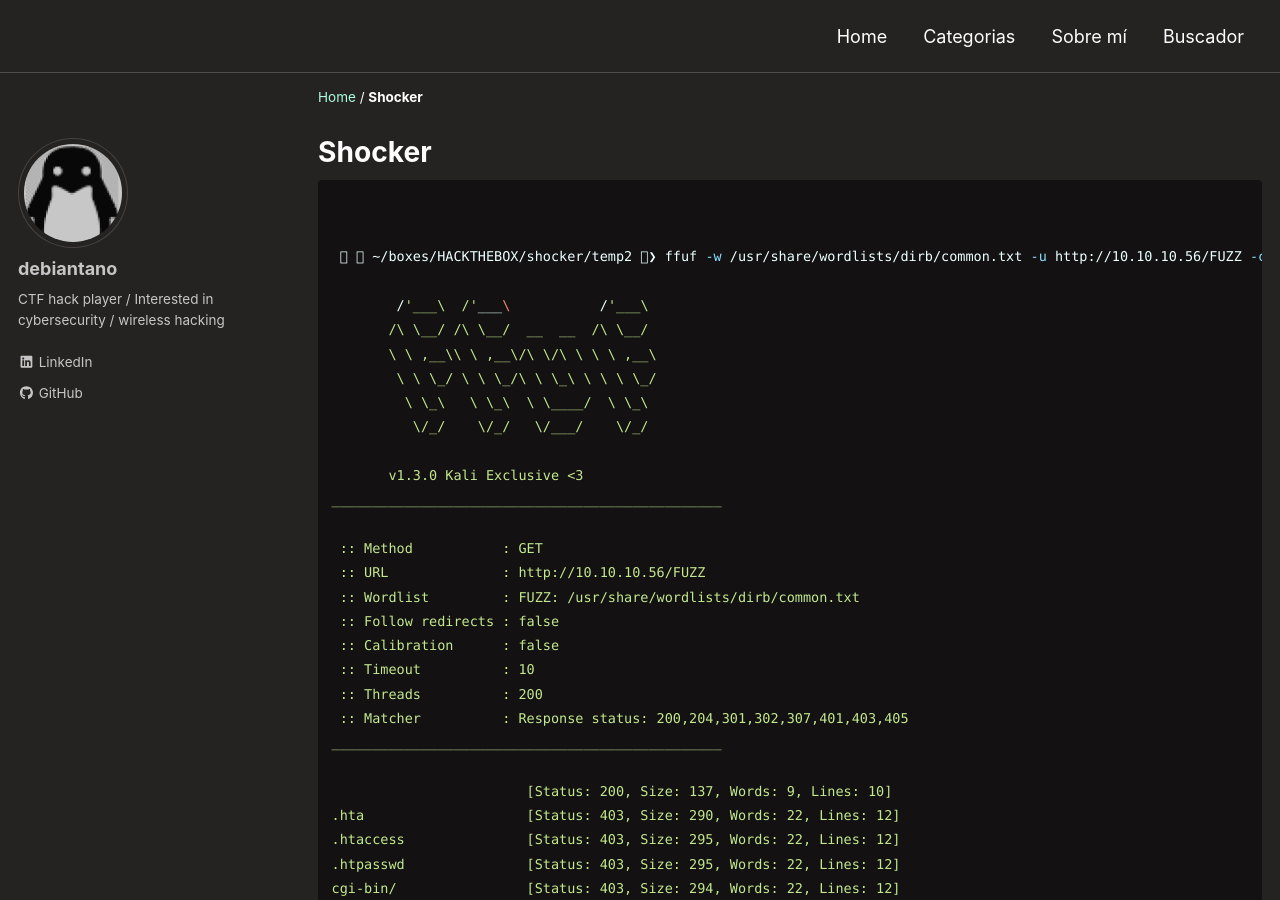
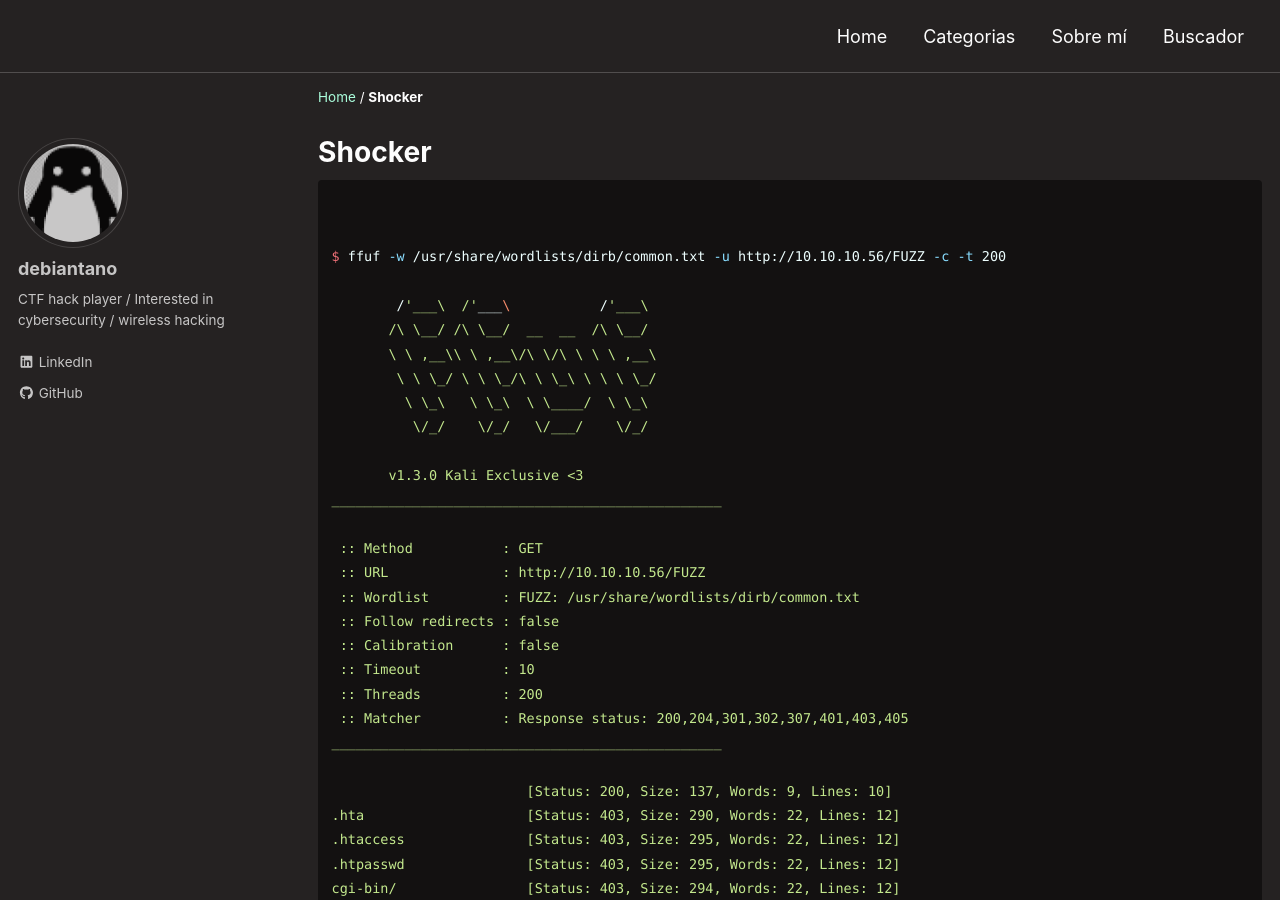
Before and after one commit to debiantano/debiantano.github.io, a Jekyll site: the page built from _posts/2021-07-20-Shocker-HTB.md, in a window 1280 px wide and 900 px high. Built offline with Jekyll 4.4.1, drawn with Linux system fonts in a browser that asks for light colours; cached includes are drawn as plain includes; a script that is not in the unit is left out; some of the changed lines change nothing that is shown.

Commit message:
Update 2021-07-20-Shocker-HTB.md

````diff
--- a/_posts/2021-07-20-Shocker-HTB.md
+++ b/_posts/2021-07-20-Shocker-HTB.md
@@ -1,16 +1,7 @@
 ---
 layout: single
 title:  Shocker
-excerpt: "
-Plataforma : HackTheBox
-Sistema Operativo : Linux
-Dificultad : Fácil
-"
-date: 2021-07-20
 classes: wide
-header:
-    teaser: /assets/images/que-es-un-socket-y-como-funciona/portada.png
-    teaser_home_page: true
 categories:
     - WriteUp
 tags:
@@ -19,7 +10,7 @@ tags:
 ---
 
 ```bash
-   ~/boxes/HACKTHEBOX/shocker/temp2 ❯ ffuf -w /usr/share/wordlists/dirb/common.txt -u http://10.10.10.56/FUZZ -c -t 200
+$ ffuf -w /usr/share/wordlists/dirb/common.txt -u http://10.10.10.56/FUZZ -c -t 200
 
         /'___\  /'___\           /'___\
        /\ \__/ /\ \__/  __  __  /\ \__/
````
